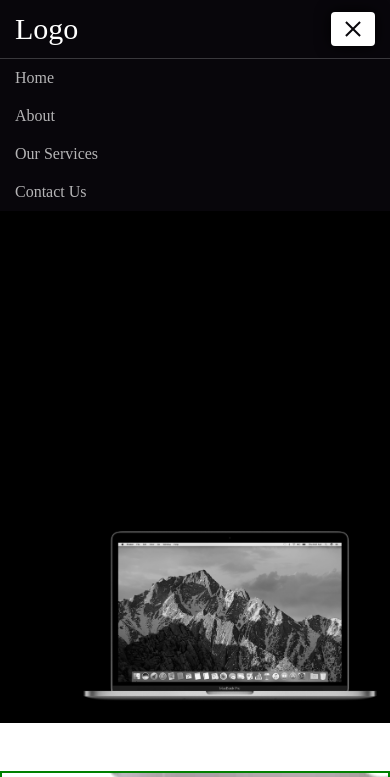
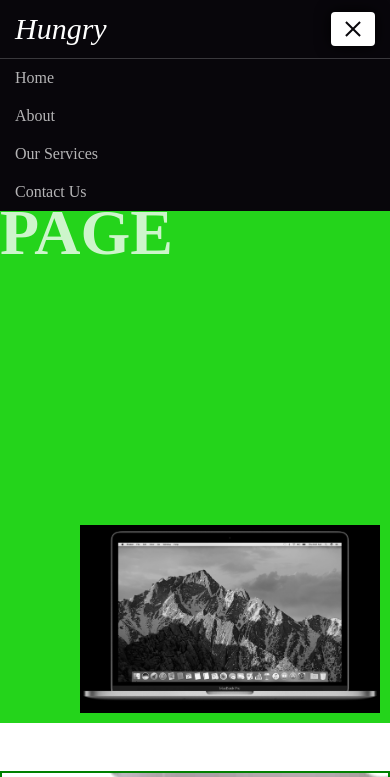
Before and after one commit to sekhsabiruddin/Test-final-f1, a plain HTML site: page index.html in a window 390 px wide. Both pictures are taken after a click on the label 353 px from the left and 29 px from the top of the page. Shown: the top 777 px of the page. Drawn offline with Linux system fonts and the light colour scheme.

Commit message:
Add files via upload

```diff
--- a/index.html
+++ b/index.html
@@ -15,7 +15,7 @@
             <div class="container">
                 <div class="row align-items-center justify-content-between">
                     <div class="logo">
-                        <a href="#">logo</a>
+                        <a href="#"><i>Hungry</i></a>
                     </div>
                     <input type="checkbox" id="nav-check">
                     <label for="nav-check" class="nav-toggler">
@@ -38,7 +38,7 @@
     <section id="home">
         <div class="container">
             <div class="left">
-                <h1>BUSINESS LANDING PAGE</h1>
+                <h1>BUSINESS <br> LANDING <br> PAGE</h1>
                 <img src="image/Screenshot (195).png" alt="">
             </div>
 
--- a/style.css
+++ b/style.css
@@ -13,6 +13,7 @@
 .nav-bar {
   position: relative;
   margin-top: 3rem;
+  width: 100%;
 }
 section {
   margin-bottom: 3rem;
@@ -120,7 +121,8 @@ ul {
   flex-wrap: wrap;
 }
 #home {
-  background-color: #000000;
+  margin-top: 2rem;
+  background-color: #24d41b;
   position: relative;
 }
 #home .container .left {
@@ -313,17 +315,21 @@ ul {
   }
 
   #home .container .left h1 {
-    font-size: 2rem;
+    font-size: 4rem;
     display: inline-block;
   }
   #contact .container h2 {
     font-size: 1rem;
+  }
+  #service h2 {
+    font-size: 2rem;
   }
   #service .container {
     width: 100%;
     display: flex;
     align-items: center;
     justify-content: space-between;
+    gap: 1rem;
     flex-direction: column;
   }
 }
```
